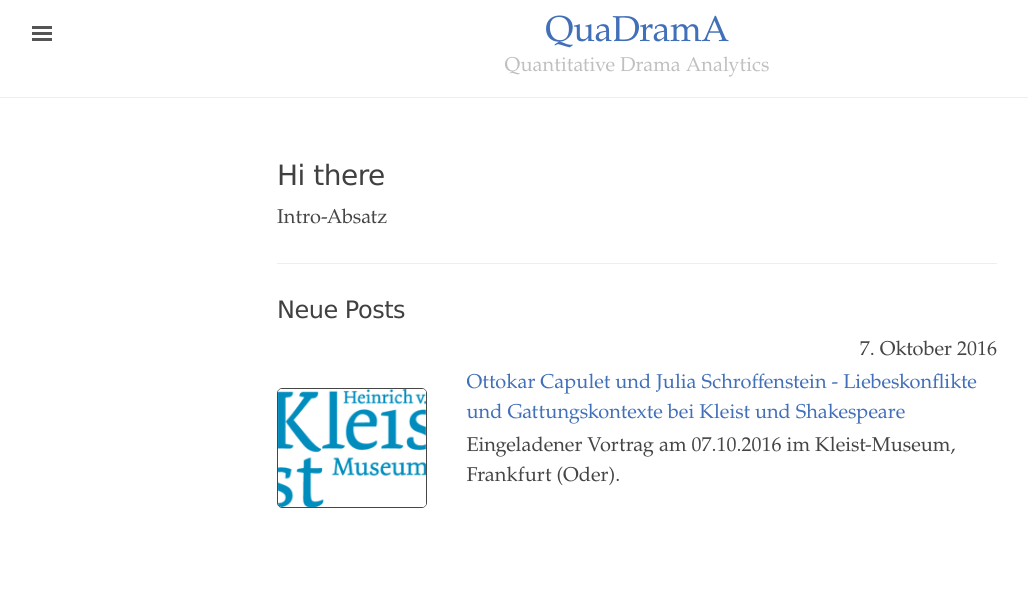
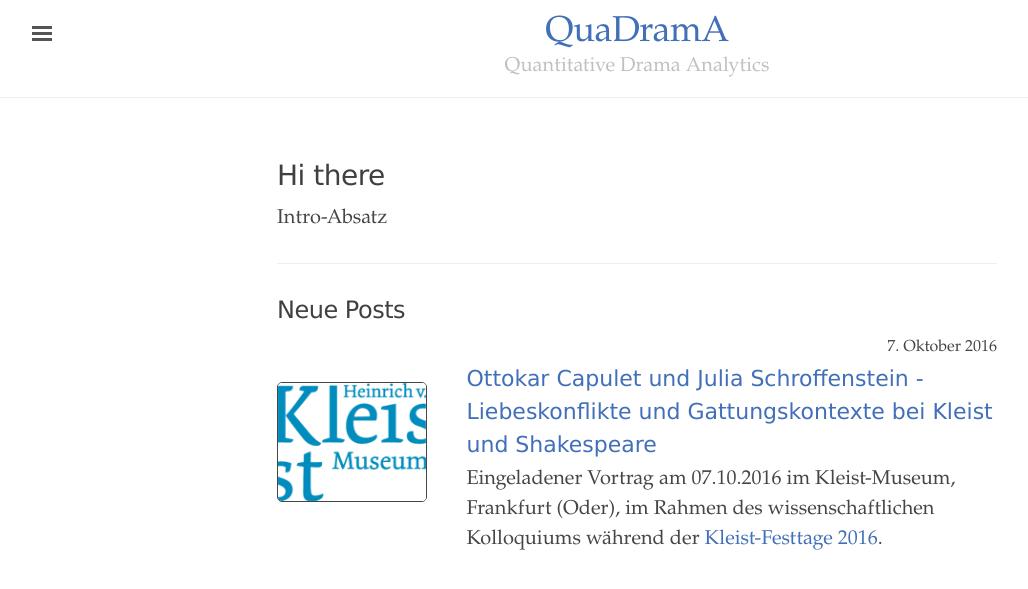
Before and after one commit to quadrama/quadrama.github.io, a Jekyll site: the page built from index.md, in a window 1280 px wide. Shown: the top 589 px of the page, without its empty margins (3-1031 px from the left). Built offline with Jekyll 4.4.1, drawn with Linux system fonts in a browser that asks for light colours; nearby versions of some CDN libraries; library files that are not in the unit come from our copies.

Commit message:
made a teaser template

```diff
--- a/_includes/sidebar.html
+++ b/_includes/sidebar.html
@@ -28,7 +28,7 @@
     <!-- The code below is used for manually entered links  -->
 
     <a class="sidebar-nav-item" href="https://github.com/quadrama" target="_blank">github.com/quadrama</a>
-    <span class="sidebar-nav-item">Currently v{{ site.version }}</span>
+    <!--<span class="sidebar-nav-item">Currently v{{ site.version }}</span>-->
   </nav>
 
   <div class="sidebar-item">
--- /dev/null
+++ b/_includes/teaser.html
@@ -0,0 +1,8 @@
+<li lang="{{ post.lang }}">
+  <p class="right date">{{ day }}{{ sup }} {{ month }} {{ year }}</p>
+  {% if post.logo %}
+    <div style="float:left;height:100%"><a href="{{ post.url }}"><img src="{{ post.logo }}" /></a></div>
+  {% endif %}
+  <p class="title"><a href="{{ post.url }}" title="{{ post.title }}">{{ post.title }}</a></p>
+  <p> {{ post.excerpt }} </p>
+</li>
--- a/_posts/2016-10-07-ottokar-capulet.md
+++ b/_posts/2016-10-07-ottokar-capulet.md
@@ -10,7 +10,7 @@ publication-date: 2016-10-07
 
 
 
-Eingeladener Vortrag am 07.10.2016 im Kleist-Museum, Frankfurt (Oder).
+Eingeladener Vortrag am 07.10.2016 im Kleist-Museum, Frankfurt (Oder), im Rahmen des wissenschaftlichen Kolloquiums während der [Kleist-Festtage 2016](http://www.kleist-museum.de/fileadmin/kleist/dokumente/kleist-museum/Kleist-Festtage_Programmheft_2016.pdf).
 <!--more-->
 
 ## Inhaltsverzeichnis
--- a/index.md
+++ b/index.md
@@ -15,12 +15,5 @@ Intro-Absatz
 {% assign post = site.posts.first %}
 {% include date.html date=post.date lang=post.lang %}
 <ul class="posts">
-  <li lang="{{ post.lang }}">
-    <p class="right">{{ day }}{{ sup }} {{ month }} {{ year }}</p>
-    {% if post.logo %}
-      <div style="float:left;height:100%"><a href="{{ post.url }}"><img src="{{ post.logo }}" /></a></div>
-    {% endif %}
-    <p><a href="{{ post.url }}" title="{{ post.title }}">{{ post.title }}</a></p>
-    <p> {{ post.excerpt }} </p>
-  </li>
+  {% include teaser.html post=post %}
 </ul>
--- a/public/css/qd.css
+++ b/public/css/qd.css
@@ -76,6 +76,17 @@ ul.posts {
 
 .posts li p {
   margin-bottom:3px;
+}
+
+.posts li p.date {
+  font-size:0.8rem;
+}
+
+
+.posts li p.title {
+  font-size:1.1rem;
+  font-family: "Lucida Sans Unicode", "Lucida Grande", sans-serif;
+
 }
 
 .posts li div img {
```
Also changed, not shown: blog/index.html (+1 -8 lines).
